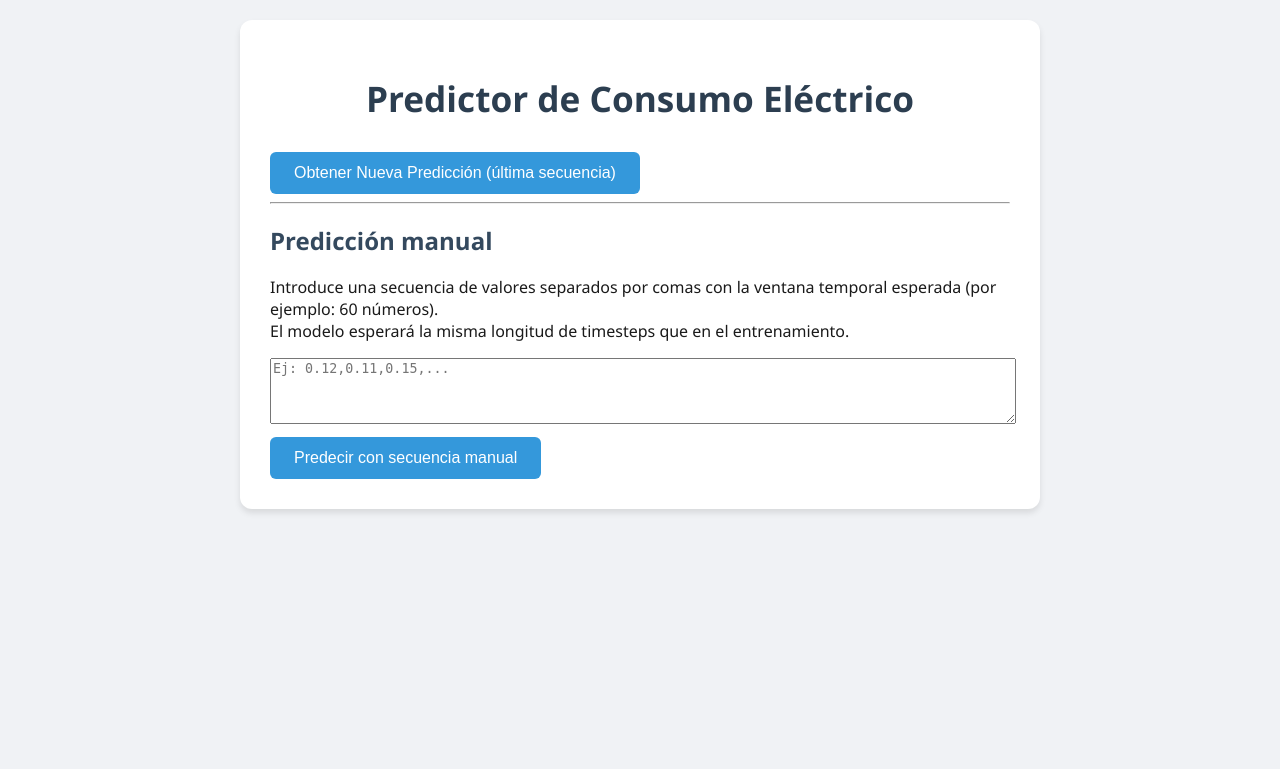
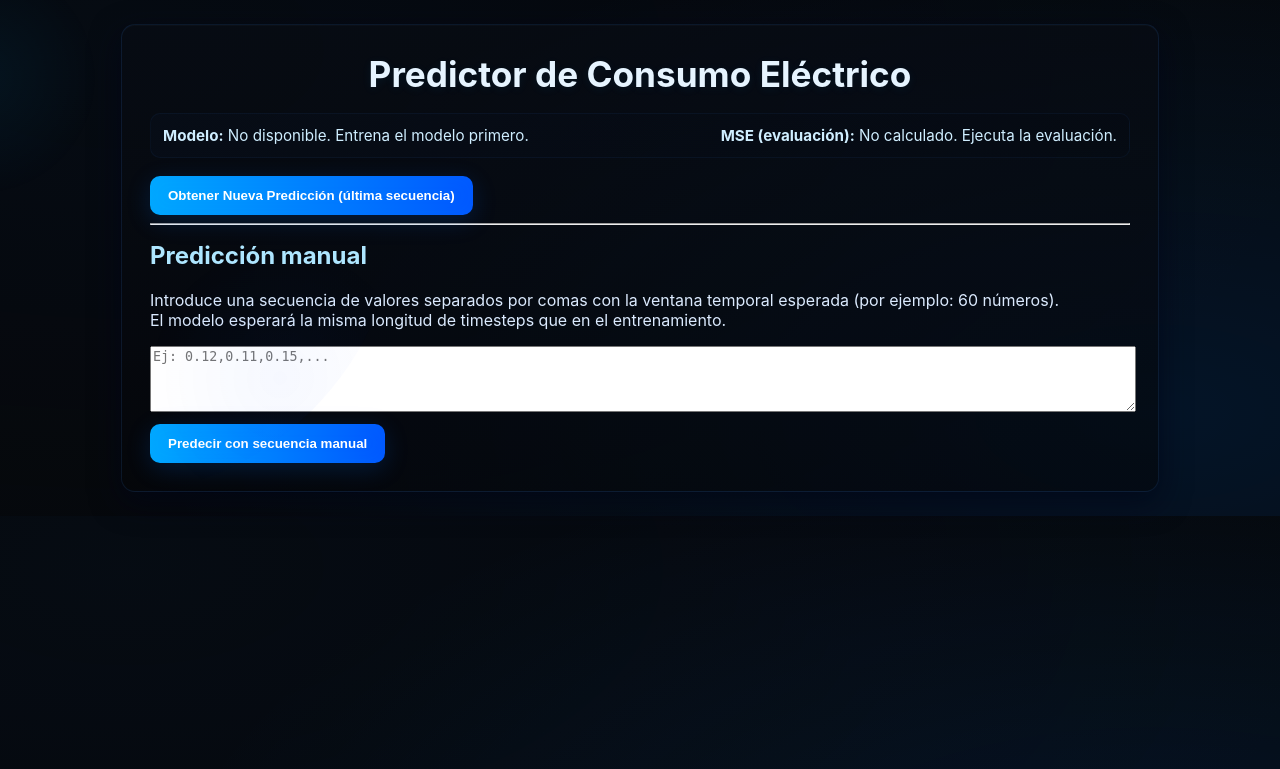
Before and after one commit to roobeerr13/Oraculodeltiempo, a Flask app: page / in a window 1280 px wide. Shown: the top 769 px of the page. Run offline with Flask 2, Linux system fonts and the light colour scheme; parts of the project's set-up code (start-up, migrations or seed data) failed here and were passed over.

Commit message:
mas cosas del css

```diff
--- a/main.py
+++ b/main.py
@@ -12,6 +12,40 @@ import numpy as np
 import argparse
 from datetime import datetime
 from flask import Flask, render_template, request, send_file
+from sklearn.metrics import mean_squared_error
+
+
+def get_model_description():
+    """Return a short human-readable description of the loaded model."""
+    try:
+        model = load_model()
+    except Exception:
+        return None
+    parts = []
+    for layer in model.layers:
+        name = layer.__class__.__name__
+        cfg = ''
+        # try to extract units if present
+        if hasattr(layer, 'units'):
+            cfg = f"({getattr(layer, 'units')})"
+        parts.append(f"{name}{cfg}")
+    return ' → '.join(parts)
+
+
+def compute_evaluation_metric():
+    """Compute MSE from saved results if available (data/results/*.npy).
+    Returns float or None.
+    """
+    y_test_path = os.path.join('data', 'results', 'y_test_original.npy')
+    y_pred_path = os.path.join('data', 'results', 'y_pred_original.npy')
+    if os.path.exists(y_test_path) and os.path.exists(y_pred_path):
+        try:
+            y_test = np.load(y_test_path)
+            y_pred = np.load(y_pred_path)
+            return float(mean_squared_error(y_test, y_pred))
+        except Exception:
+            return None
+    return None
 from scripts.preprocess_power_consumption import main as preprocess_main
 
 # Initialize Flask app
@@ -38,7 +72,10 @@ def index():
     # Also indicate whether an evaluation plot is available
     plot_path = os.path.join('reports', 'figures', 'lstm_predictions.png')
     plot_exists = os.path.exists(plot_path)
-    return render_template('index.html', prediction=None, timestamp=None, plot_exists=plot_exists)
+    model_description = get_model_description()
+    mse = compute_evaluation_metric()
+    return render_template('index.html', prediction=None, timestamp=None, plot_exists=plot_exists,
+                           model_description=model_description, mse=mse)
 
 
 @app.route('/report/figure')
@@ -95,13 +132,19 @@ def predict():
             current_sequence = prepare_latest_data()
             prediction = model.predict(current_sequence)
 
+        model_description = get_model_description()
+        mse = compute_evaluation_metric()
         return render_template('index.html',
-                             prediction=float(prediction[0][0]),
-                             timestamp=datetime.now().strftime('%Y-%m-%d %H:%M:%S'),
-                             plot_exists=os.path.exists(os.path.join('reports','figures','lstm_predictions.png')))
-
+                               prediction=float(prediction[0][0]),
+                               timestamp=datetime.now().strftime('%Y-%m-%d %H:%M:%S'),
+                               plot_exists=os.path.exists(os.path.join('reports','figures','lstm_predictions.png')),
+                               model_description=model_description,
+                               mse=mse)
     except Exception as e:
-        return render_template('index.html', error=str(e), plot_exists=os.path.exists(os.path.join('reports','figures','lstm_predictions.png')))
+        model_description = get_model_description()
+        mse = compute_evaluation_metric()
+        return render_template('index.html', error=str(e), plot_exists=os.path.exists(os.path.join('reports','figures','lstm_predictions.png')),
+                               model_description=model_description, mse=mse)
 
 def main() -> int:
     parser = argparse.ArgumentParser(description="Power consumption forecasting pipeline")
--- a/static/style.css
+++ b/static/style.css
@@ -1,96 +1,112 @@
-/* Estilos generales */
+/* Dark neon-blue theme with subtle motion. iOS-like font stack. */
+@import url('https://fonts.googleapis.com/css2?family=Inter:wght@300;400;600;700&display=swap');
 body {
-    font-family: 'Segoe UI', Arial, sans-serif;
-    max-width: 800px;
-    margin: 0 auto;
-    padding: 20px;
-    background-color: #f0f2f5;
-    color: #1a1a1a;
+    font-family: -apple-system, BlinkMacSystemFont, "SF Pro Text", "Inter", "Segoe UI", Roboto, "Helvetica Neue", Arial, sans-serif;
+    background: radial-gradient(1200px 600px at 10% 10%, rgba(10,30,60,0.18), transparent),
+                radial-gradient(1000px 500px at 90% 80%, rgba(0,120,255,0.12), transparent),
+                #05070a;
+    color: #dbeafe;
+    margin: 0;
+    padding: 24px;
+    -webkit-font-smoothing: antialiased;
 }
 
 .container {
-    background-color: white;
-    padding: 30px;
-    border-radius: 12px;
-    box-shadow: 0 4px 6px rgba(0, 0, 0, 0.1);
+    max-width: 980px;
+    margin: 0 auto;
+    background: linear-gradient(180deg, rgba(8,12,20,0.6), rgba(4,6,10,0.6));
+    border: 1px solid rgba(58,138,255,0.12);
+    padding: 28px;
+    border-radius: 14px;
+    box-shadow: 0 10px 30px rgba(2,6,23,0.7), inset 0 1px 0 rgba(255,255,255,0.02);
 }
 
-/* Encabezados */
 h1 {
-    color: #2c3e50;
-    margin-bottom: 30px;
-    font-size: 2.2em;
+    font-size: 2.2rem;
     text-align: center;
+    margin: 0 0 18px 0;
+    color: #e6f4ff;
+    text-shadow: 0 2px 10px rgba(20,170,255,0.08);
 }
 
-h2 {
-    color: #34495e;
-    margin-top: 20px;
-    font-size: 1.5em;
+.model-info {
+    display: flex;
+    justify-content: space-between;
+    gap: 12px;
+    align-items: center;
+    margin-bottom: 18px;
+    padding: 12px;
+    border-radius: 10px;
+    background: linear-gradient(90deg, rgba(10,20,40,0.25), rgba(5,8,16,0.2));
+    border: 1px solid rgba(58,138,255,0.06);
 }
 
-/* Botones */
+.model-desc, .model-metric {
+    margin: 0;
+    color: #cfeeff;
+    font-size: 0.95rem;
+}
+
+h2 { color: #aee6ff; margin-top: 16px }
+
+/* Buttons with neon glow */
 button {
-    background-color: #3498db;
+    background: linear-gradient(90deg, #00a8ff, #0058ff);
     color: white;
     border: none;
-    padding: 12px 24px;
-    border-radius: 6px;
+    padding: 12px 18px;
+    border-radius: 10px;
     cursor: pointer;
-    font-size: 1em;
-    transition: background-color 0.3s ease;
+    font-weight: 600;
+    box-shadow: 0 6px 24px rgba(0,110,255,0.18), 0 0 18px rgba(0,150,255,0.06) inset;
+    transition: transform 150ms ease, box-shadow 200ms ease;
+}
+button:hover { transform: translateY(-2px); box-shadow: 0 10px 30px rgba(0,120,255,0.22); }
+
+.prediction {
+    margin-top: 18px;
+    padding: 16px;
+    border-radius: 10px;
+    border-left: 4px solid rgba(0,200,255,0.18);
+    background: rgba(3,6,12,0.45);
 }
 
-button:hover {
-    background-color: #2980b9;
+.prediction strong { color: #7be3ff; font-size: 1.15rem }
+
+.error {
+    margin-top: 20px;
+    padding: 12px;
+    background: rgba(220,50,50,0.08);
+    border-radius: 8px;
+    border-left: 4px solid rgba(255,80,80,0.18);
+    color: #ffb3b3;
 }
 
-/* Predicción */
-.prediction {
-    margin-top: 25px;
-    padding: 20px;
-    background-color: #e8f6f3;
-    border-radius: 8px;
-    border-left: 4px solid #2ecc71;
+.timestamp { color: #9bb9d9; font-size: 0.9rem }
+
+/* Evaluation image styling */
+img { max-width: 100%; display: block; margin-top: 12px; border-radius: 10px }
+
+/* Animated background accent */
+@keyframes floaty {
+    0% { transform: translateY(0px); filter: blur(0px) }
+    50% { transform: translateY(-8px); filter: blur(1px) }
+    100% { transform: translateY(0px); filter: blur(0px) }
+}
+.container::before {
+    content: '';
+    position: absolute;
+    left: -200px; top: -100px;
+    width: 600px; height: 600px;
+    background: radial-gradient(circle at 30% 30%, rgba(0,180,255,0.06), transparent 20%), radial-gradient(circle at 80% 80%, rgba(20,80,255,0.04), transparent 20%);
+    pointer-events: none;
+    border-radius: 50%;
+    animation: floaty 8s ease-in-out infinite;
 }
 
-.prediction strong {
-    color: #27ae60;
-    font-size: 1.2em;
+/* Responsive tweaks */
+@media (max-width: 720px) {
+    .model-info { flex-direction: column; align-items: flex-start }
+    .container { padding: 18px }
+    h1 { font-size: 1.6rem }
 }
-
-/* Errores */
-.error {
-    margin-top: 20px;
-    padding: 15px;
-    background-color: #fde9e8;
-    border-radius: 8px;
-    border-left: 4px solid #e74c3c;
-    color: #c0392b;
-}
-
-/* Timestamp */
-.timestamp {
-    color: #7f8c8d;
-    font-size: 0.9em;
-    margin-top: 10px;
-}
-
-/* Responsive */
-@media (max-width: 600px) {
-    body {
-        padding: 10px;
-    }
-
-    .container {
-        padding: 15px;
-    }
-
-    h1 {
-        font-size: 1.8em;
-    }
-
-    button {
-        width: 100%;
-    }
-}
--- a/templates/index.html
+++ b/templates/index.html
@@ -9,6 +9,20 @@
 <body>
     <div class="container">
         <h1>Predictor de Consumo Eléctrico</h1>
+
+        <div class="model-info">
+            {% if model_description %}
+            <p class="model-desc"><strong>Modelo:</strong> {{ model_description }}</p>
+            {% else %}
+            <p class="model-desc"><strong>Modelo:</strong> No disponible. Entrena el modelo primero.</p>
+            {% endif %}
+
+            {% if mse is not none %}
+            <p class="model-metric"><strong>MSE (evaluación):</strong> {{ '%.4f' % mse }}</p>
+            {% else %}
+            <p class="model-metric"><strong>MSE (evaluación):</strong> No calculado. Ejecuta la evaluación.</p>
+            {% endif %}
+        </div>
 
         <div>
             <form action="/predict" method="post">
```
